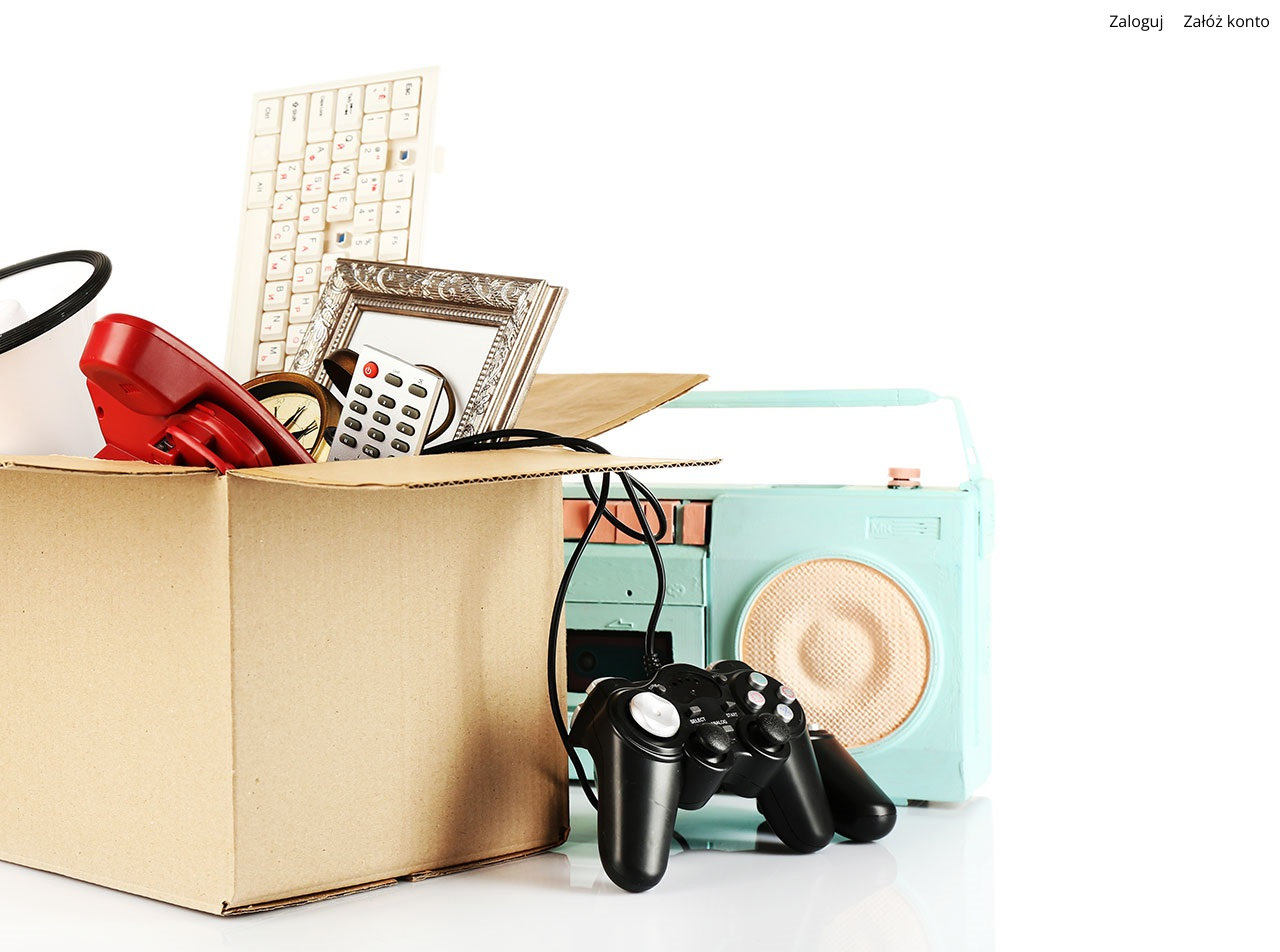
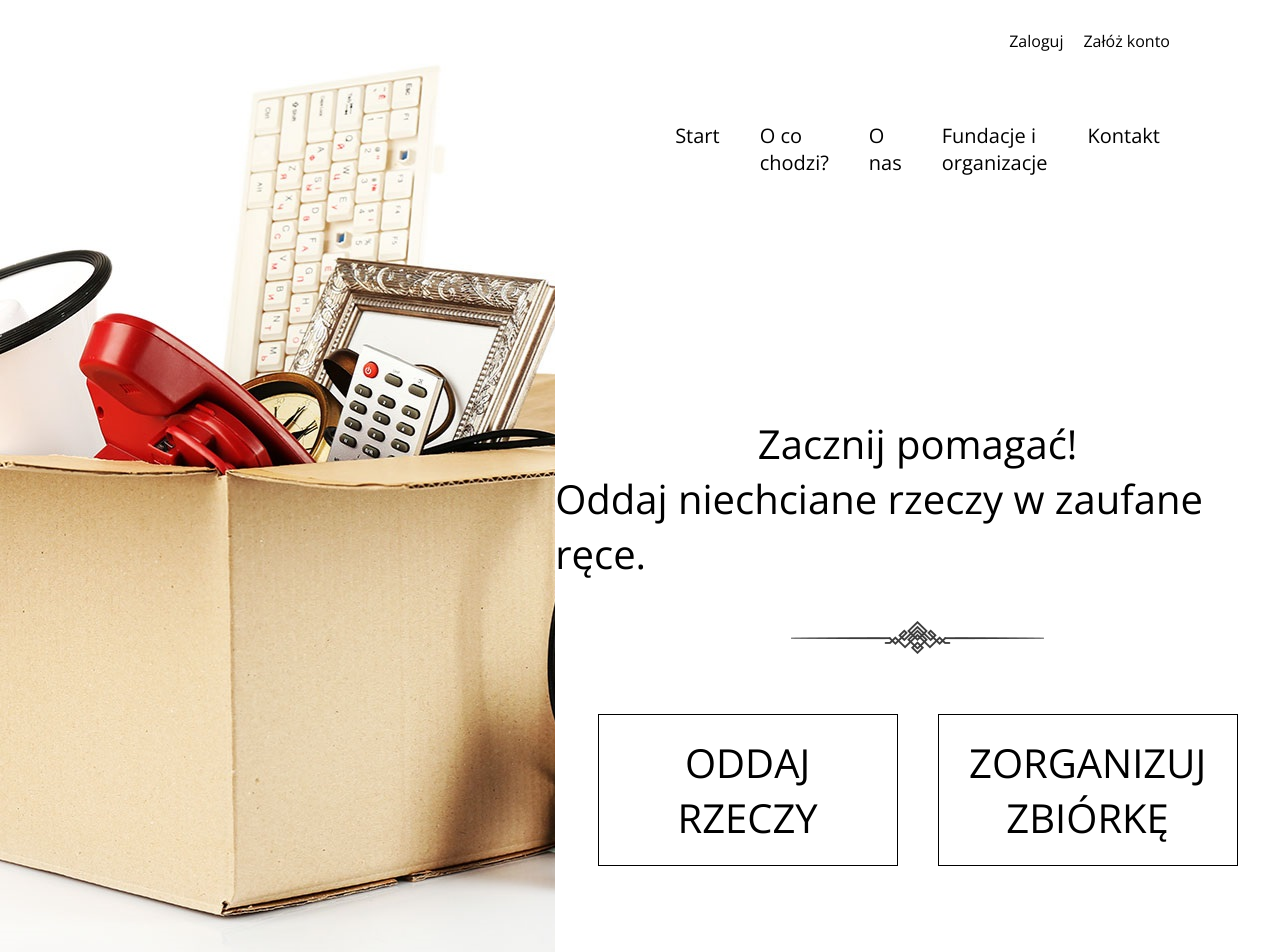
Before and after one commit to gruzin2046/OddajRzeczy, a React (Create React App) app: page / in a window 1280 px wide. Shown: the top 952 px of the page. Built offline with nearby package versions, Linux system fonts and the light colour scheme.

Commit message:
header update

```diff
--- a/src/components/header.jsx
+++ b/src/components/header.jsx
@@ -10,6 +10,22 @@ export default class Header extends Component {
                     <div className="log">Zaloguj</div>
                     <div className="log">Załóż konto</div>
                 </section>
+                <nav className="nav_bar">
+                    <div className="nav">Start</div>
+                    <div className="nav">O co chodzi?</div>
+                    <div className="nav">O nas</div>
+                    <div className="nav">Fundacje i organizacje</div>
+                    <div className="nav">Kontakt</div>
+                </nav>
+                <section className="main_section">
+                    <p>Zacznij pomagać!</p>
+                    <p>Oddaj niechciane rzeczy w zaufane ręce.</p>
+                    <div className="decoration_image"></div>
+                    <nav className="main_btns">
+                        <div className="btns">ODDAJ RZECZY</div>
+                        <div className="btns">ZORGANIZUJ ZBIÓRKĘ</div>
+                    </nav>
+                </section>
             </div>
         </div>
         );
--- a/src/css_files/header.scss
+++ b/src/css_files/header.scss
@@ -4,8 +4,6 @@
 }
 
 .header_image {
-    display: flex;
-    justify-content: center;
     background-image: url("../images/header_start_img.jpg");
     width: 1000px;
     height: 964px;
@@ -16,18 +14,61 @@
     display: flex;
     flex-direction: column;
     height: 964px;
-    border: 2 solid red;
 }
 
 .log_bar {
     display: flex;
     justify-content: flex-end;
+    padding: 20px 100px;
 }
 
 .log {
     padding: 10px;
 }
 
-.log:hover {
+.log:hover,
+.nav:hover {
     border: 1px solid black;
 }
+
+.nav_bar {
+    display: flex;
+    padding: 20px 100px;
+}
+
+.nav {
+    font-size: 1.25rem;
+    padding: 20px;
+}
+
+.main_section {
+    display: flex;
+    flex-direction: column;
+    align-items: center;
+    padding: 200px 0 40px 0;
+    font-size: 2.5rem;
+}
+
+.decoration_image {
+    background-image: url("../images/decoration.png");
+    width: 253px;
+    height: 33px;
+    background-repeat: no-repeat;
+    margin: 40px;
+}
+
+.main_btns {
+    display: flex;
+}
+
+.btns {
+    width: 300px;
+    padding: 20px;
+    margin: 20px;
+    border: 1px solid black;
+    text-align: center;
+}
+
+.btns:hover {
+    background-color: rgba(0, 0, 0, 0.1)
+}
```
